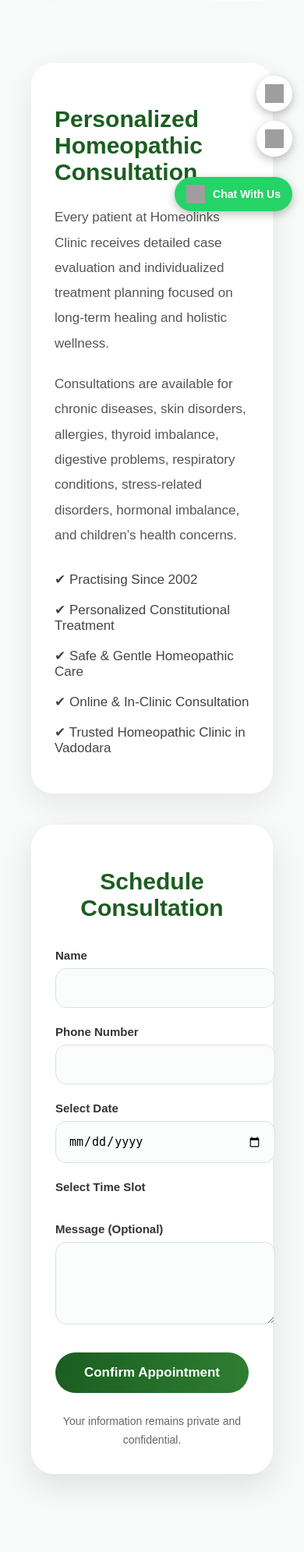
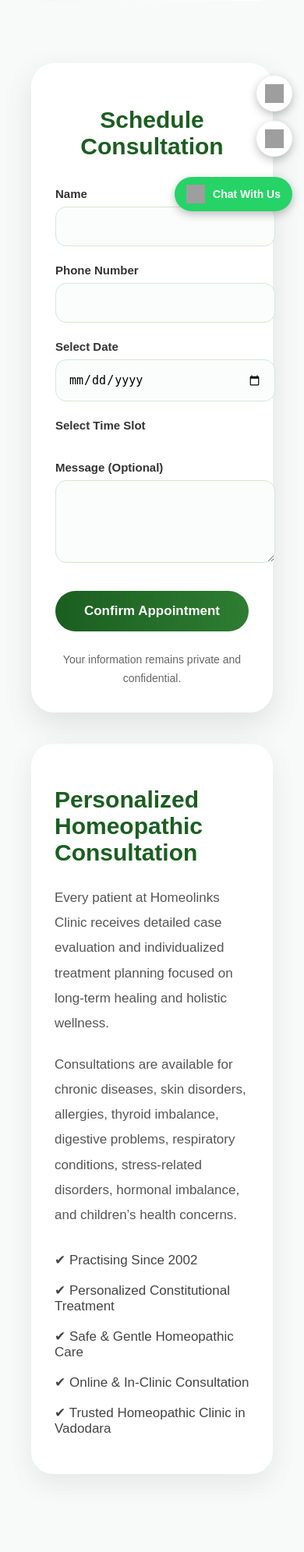
Before and after one commit to kartiklaswani/homeolinks, a Flask app: page /book in a window 390 px wide. Shown: the part 558-2549 px from the top of the page at 78% size. Run offline with Flask 3, Linux system fonts and the light colour scheme; some libraries are stand-ins or nearby versions; grey boxes are pictures that could not be loaded.

Commit message:
Improved mobile booking page UX

```diff
--- a/templates/book.html
+++ b/templates/book.html
@@ -196,6 +196,14 @@ button:hover{
 
     .booking-section{
         grid-template-columns:1fr;
+    }
+
+    .form-card{
+        order:1;
+    }
+
+    .info-card{
+        order:2;
     }
 
 }
```
